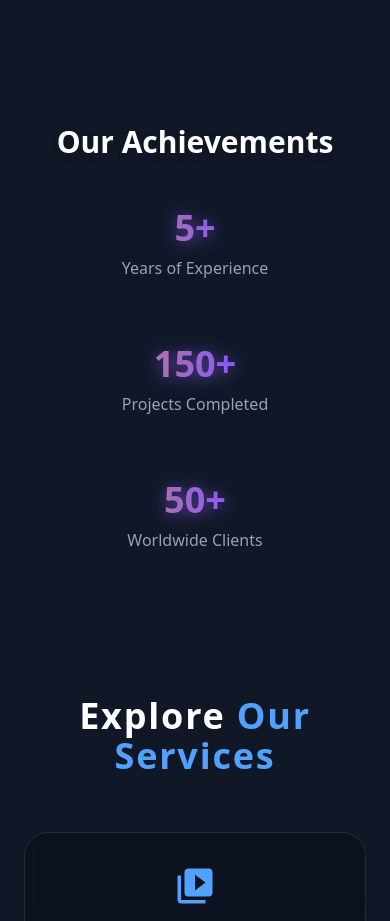
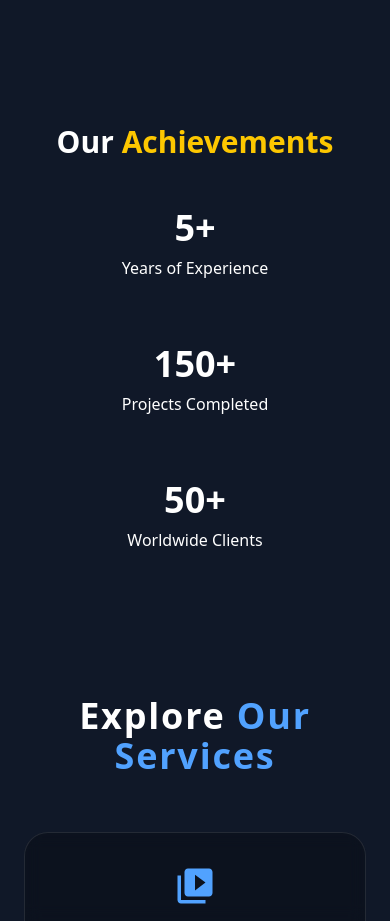
Before and after one commit to Akhilesh10gupta/musiz_v2, a Next.js app: page / in a window 390 px wide. Shown: the part 1640-2561 px from the top of the page. Built offline with nearby package versions, Linux system fonts and the light colour scheme.

Commit message:
counter complete

```diff
--- a/components/CounterSection.tsx
+++ b/components/CounterSection.tsx
@@ -12,27 +12,28 @@ const CounterSection = () => {
   return (
     <div ref={ref} className="relative bg-gray-900 py-12 text-white overflow-hidden">
       <div className="container mx-auto px-4 relative z-10">
-        <h2 className="text-3xl sm:text-4xl xl:text-5xl font-extrabold text-center text-white drop-shadow-md mb-8">
-          Our Achievements
+        <h2 className="text-3xl sm:text-4xl xl:text-5xl font-extrabold text-center mb-8">
+          <span className="text-white">Our </span>
+          <span className="text-yellow-400">Achievements</span>
         </h2>
         <div className="grid grid-cols-1 md:grid-cols-3 gap-8 text-center">
           <div className="p-4">
-            <h3 className="text-4xl sm:text-5xl xl:text-6xl font-bold hero-animated-gradient">
+            <h3 className="text-4xl sm:text-5xl xl:text-6xl font-bold text-white">
               {inView ? <CountUp start={0} end={5} duration={2.5} /> : '0'}+
             </h3>
-            <p className="text-base text-gray-400 mt-2">Years of Experience</p>
+            <p className="text-base text-white mt-2">Years of Experience</p>
           </div>
           <div className="p-4">
-            <h3 className="text-4xl sm:text-5xl xl:text-6xl font-bold hero-animated-gradient">
+            <h3 className="text-4xl sm:text-5xl xl:text-6xl font-bold text-white">
               {inView ? <CountUp start={0} end={150} duration={2.5} /> : '0'}+
             </h3>
-            <p className="text-base text-gray-400 mt-2">Projects Completed</p>
+            <p className="text-base text-white mt-2">Projects Completed</p>
           </div>
           <div className="p-4">
-            <h3 className="text-4xl sm:text-5xl xl:text-6xl font-bold hero-animated-gradient">
+            <h3 className="text-4xl sm:text-5xl xl:text-6xl font-bold text-white">
               {inView ? <CountUp start={0} end={50} duration={2.5} /> : '0'}+
             </h3>
-            <p className="text-base text-gray-400 mt-2">Worldwide Clients</p>
+            <p className="text-base text-white mt-2">Worldwide Clients</p>
           </div>
         </div>
       </div>
```
